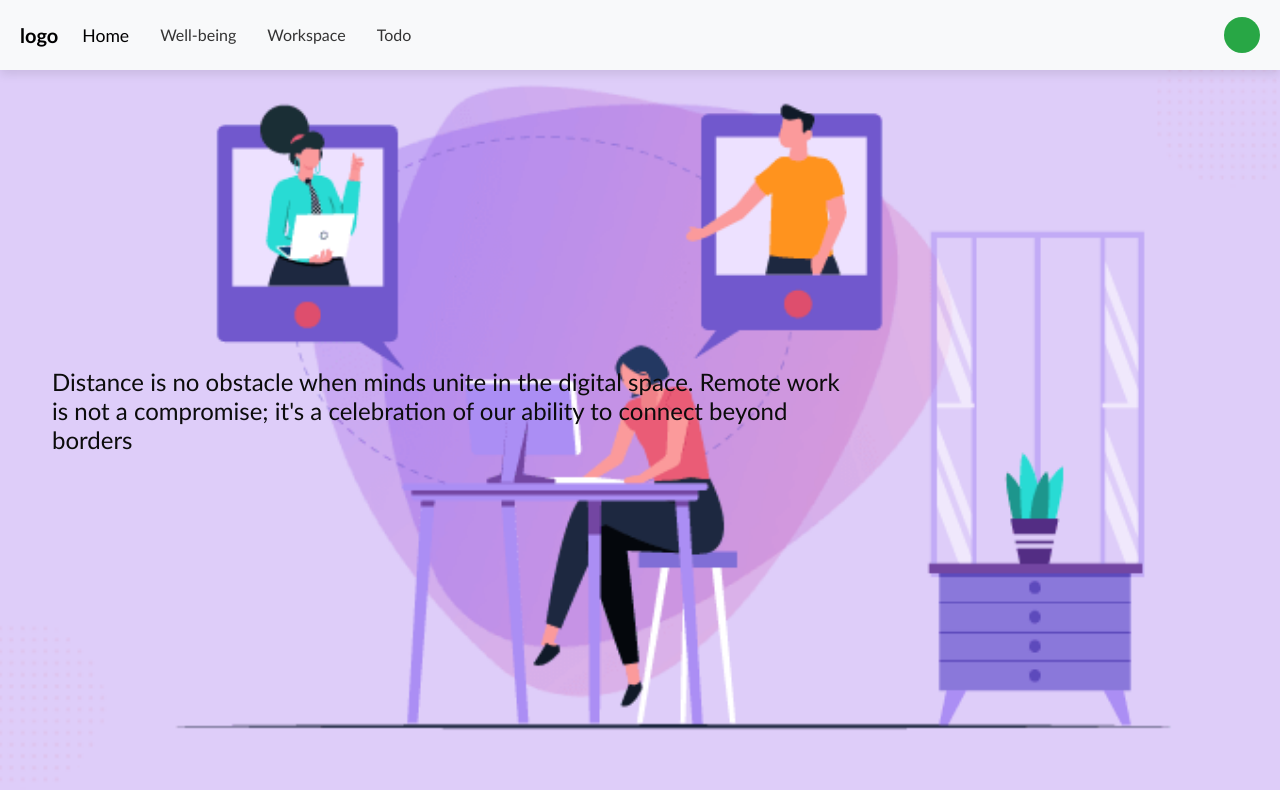
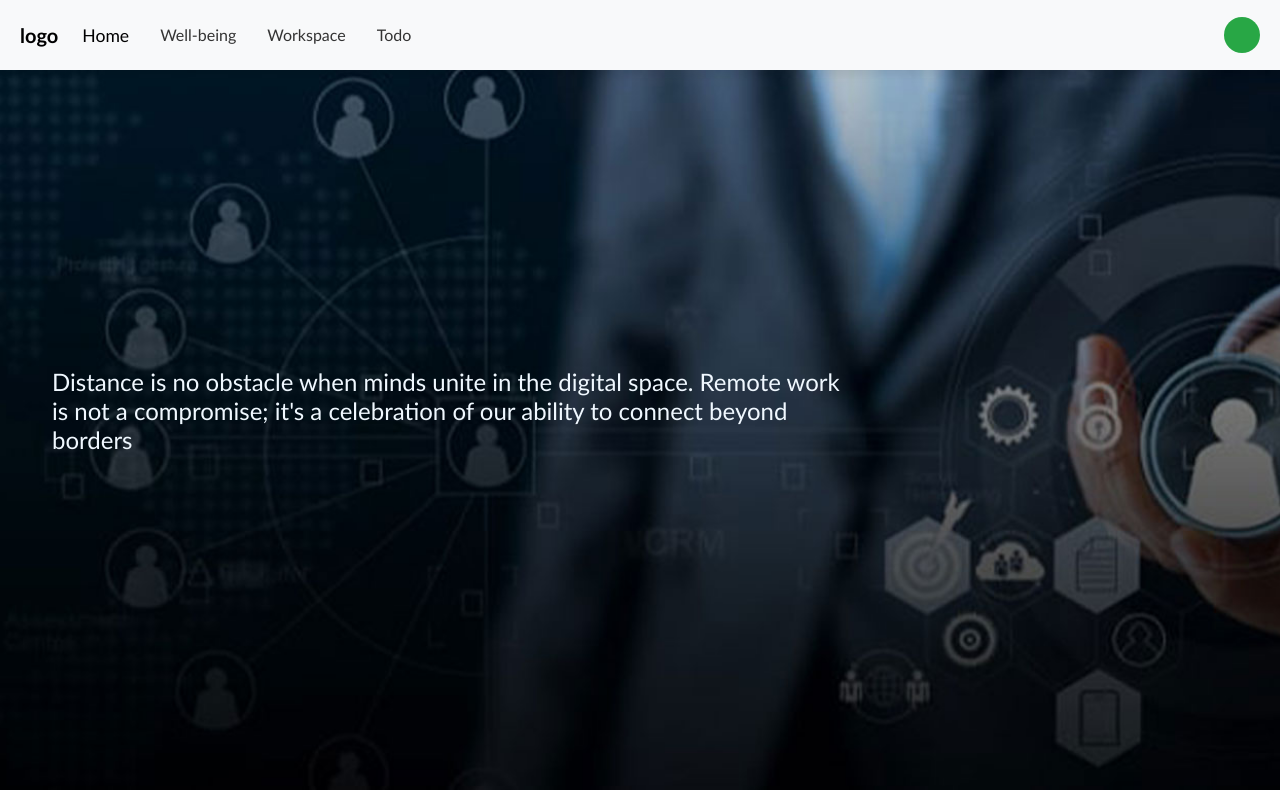
Before and after one commit to Shrilatha-Bhandarkar/UnifiedRemoteHub, a React (Create React App) app in the folder frontend/: page /home in a window 1280 px wide. Shown: the top 800 px of the page. Built offline with nearby package versions, Linux system fonts and the light colour scheme; a web font is replaced by a local one.

Commit message:
background image change

```diff
--- a/frontend/src/pages/Home.js
+++ b/frontend/src/pages/Home.js
@@ -5,9 +5,10 @@ import Navbar from '../components/navbar';
 import RemoteHome from "../images/RemoteHome.png";
 import './styles/Home.css';
 import "./Wellbeing/WellBeing"
+import img from "../assets/images/background.jpg"
 const Home = () => {
   const backgroundStyles = {
-    backgroundImage: `url(${RemoteHome})`,
+    backgroundImage: `url(${img})`,
     backgroundSize: 'cover',
     backgroundRepeat: 'no-repeat',
     backgroundPosition: 'center center',
@@ -21,7 +22,7 @@ const Home = () => {
       </div>
       <div style={backgroundStyles}>
         <div className="text-container">
-          <h1>Distance is no obstacle when minds unite in the digital space.
+          <h1 >Distance is no obstacle when minds unite in the digital space.
             Remote work is not a compromise; it's a celebration of our ability to connect beyond borders</h1>
         </div>
       </div>
--- a/frontend/src/pages/styles/Home.css
+++ b/frontend/src/pages/styles/Home.css
@@ -26,10 +26,11 @@
     top: 50%;
     left: 35%;
     transform: translate(-50%, -50%);
-    color: white; /* Set text color to white or any desired color */
+    color: rgb(245, 244, 244); /* Set text color to white or any desired color */
 
   }
 
   .text-container h1 {
-    margin-bottom: 10px; /* Add margin below the heading, adjust as needed */
+    margin-bottom: 10px;
+    color:aliceblue; /* Add margin below the heading, adjust as needed */
   }
```
Also changed, not shown: frontend/src/assets/images/background.jpg (added).
